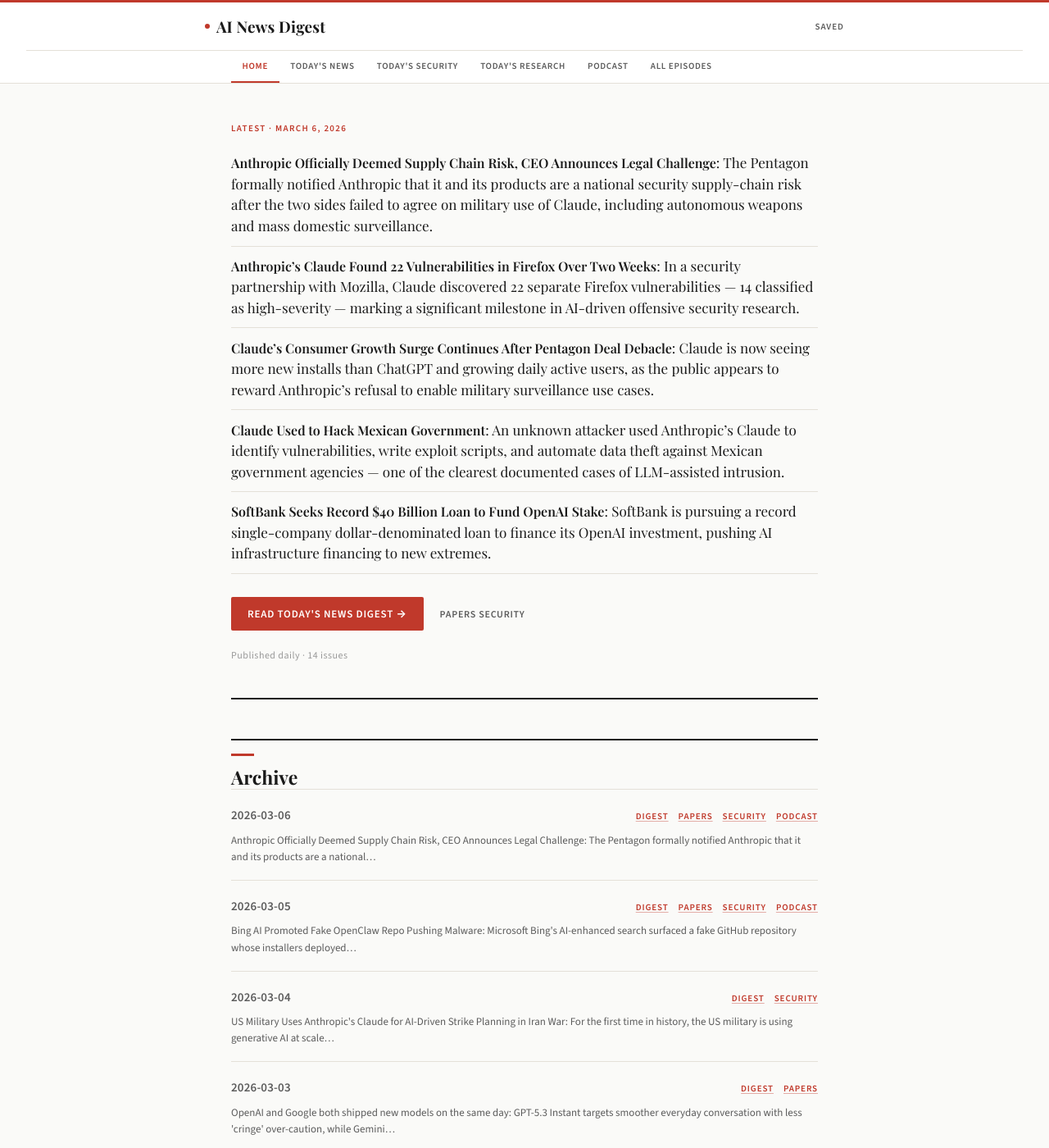
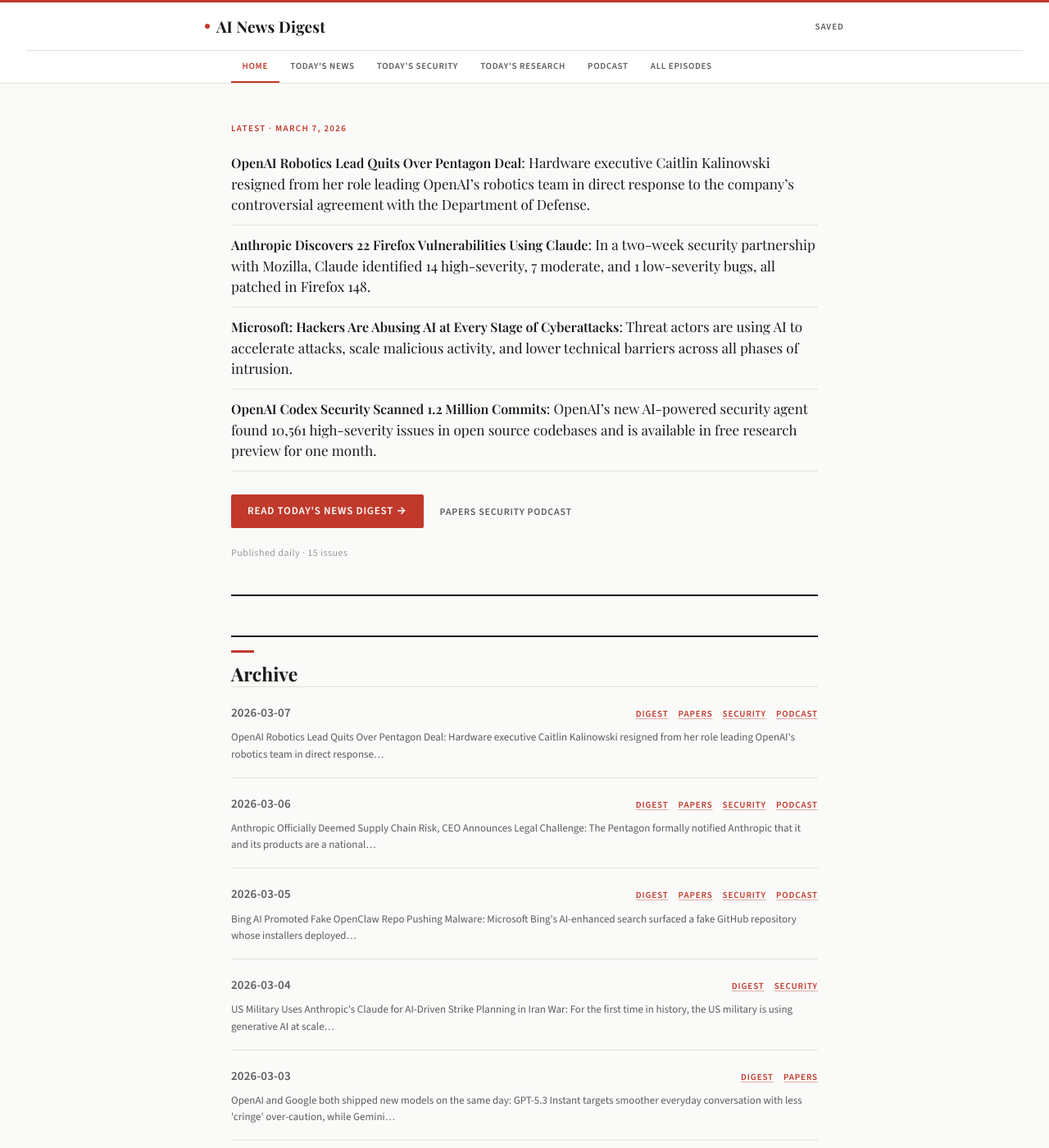
Before and after one commit to eddyariki/news-feed-digest, a Jekyll site: the page built from index.md, in a window 1280 px wide and 1400 px high. Shown: the whole window at 82% size. Built offline with Jekyll 4.4.1, drawn with Linux system fonts in a browser that asks for light colours; some web fonts are replaced.

Commit message:
Add digest for 2026-03-07

```diff
--- a/_data/archive.yml
+++ b/_data/archive.yml
@@ -12,3 +12,4 @@
 - "2026-03-04"
 - "2026-03-05"
 - "2026-03-06"
+- "2026-03-07"
--- a/index.md
+++ b/index.md
@@ -1,18 +1,23 @@
 ---
 title: AI News Digest
 layout: home
-hero_date: "March 6, 2026"
+hero_date: "March 7, 2026"
 hero_primary_label: "Read Today's News Digest"
-hero_primary_link: "2026-03-06/digest"
-hero_secondary: "[Papers](2026-03-06/papers) [Security](2026-03-06/security)"
-issue_count: 14
+hero_primary_link: "2026-03-07/digest"
+hero_secondary: "[Papers](2026-03-07/papers) [Security](2026-03-07/security) [Podcast](2026-03-07/podcast)"
+issue_count: 15
 highlights: |
-  - **[Anthropic Officially Deemed Supply Chain Risk, CEO Announces Legal Challenge](https://the-decoder.com/anthropic-officially-deemed-supply-chain-risk-ceo-amodei-announces-legal-challenge/)**: The Pentagon formally notified Anthropic that it and its products are a national security supply-chain risk after the two sides failed to agree on military use of Claude, including autonomous weapons and mass domestic surveillance.
-  - **[Anthropic's Claude Found 22 Vulnerabilities in Firefox Over Two Weeks](https://techcrunch.com/2026/03/06/anthropics-claude-found-22-vulnerabilities-in-firefox-over-two-weeks/)**: In a security partnership with Mozilla, Claude discovered 22 separate Firefox vulnerabilities — 14 classified as high-severity — marking a significant milestone in AI-driven offensive security research.
-  - **[Claude's Consumer Growth Surge Continues After Pentagon Deal Debacle](https://techcrunch.com/2026/03/06/claudes-consumer-growth-surge-continues-after-pentagon-deal-debacle/)**: Claude is now seeing more new installs than ChatGPT and growing daily active users, as the public appears to reward Anthropic's refusal to enable military surveillance use cases.
-  - **[Claude Used to Hack Mexican Government](https://www.schneier.com/blog/archives/2026/03/claude-used-to-hack-mexican-government.html)**: An unknown attacker used Anthropic's Claude to identify vulnerabilities, write exploit scripts, and automate data theft against Mexican government agencies — one of the clearest documented cases of LLM-assisted intrusion.
-  - **[SoftBank Seeks Record $40 Billion Loan to Fund OpenAI Stake](https://the-decoder.com/softbank-seeks-record-40-billion-loan-to-fund-openai-stake/)**: SoftBank is pursuing a record single-company dollar-denominated loan to finance its OpenAI investment, pushing AI infrastructure financing to new extremes.
+  - **[OpenAI Robotics Lead Quits Over Pentagon Deal](https://techcrunch.com/2026/03/07/openai-robotics-lead-caitlin-kalinowski-quits-in-response-to-pentagon-deal/)**: Hardware executive Caitlin Kalinowski resigned from her role leading OpenAI's robotics team in direct response to the company's controversial agreement with the Department of Defense.
+  - **[Anthropic Discovers 22 Firefox Vulnerabilities Using Claude](https://thehackernews.com/2026/03/anthropic-finds-22-firefox.html)**: In a two-week security partnership with Mozilla, Claude identified 14 high-severity, 7 moderate, and 1 low-severity bugs, all patched in Firefox 148.
+  - **[Microsoft: Hackers Are Abusing AI at Every Stage of Cyberattacks](https://www.bleepingcomputer.com/news/security/microsoft-hackers-abusing-ai-at-every-stage-of-cyberattacks/)**: Threat actors are using AI to accelerate attacks, scale malicious activity, and lower technical barriers across all phases of intrusion.
+  - **[OpenAI Codex Security Scanned 1.2 Million Commits](https://thehackernews.com/2026/03/openai-codex-security-scanned-12.html)**: OpenAI's new AI-powered security agent found 10,561 high-severity issues in open source codebases and is available in free research preview for one month.
 archive:
+  - date: "2026-03-07"
+    has_papers: true
+    has_security: true
+    has_weekly: false
+    has_podcast: true
+    highlight: "OpenAI Robotics Lead Quits Over Pentagon Deal: Hardware executive Caitlin Kalinowski resigned from her role leading OpenAI's robotics team in direct response…"
   - date: "2026-03-06"
     has_papers: true
     has_security: true
```
Also changed, not shown: 2026-03-07/digest.md (added, +66 -0 lines), 2026-03-07/factcheck.md (added, +35 -0 lines), 2026-03-07/papers.md (added, +7 -0 lines), 2026-03-07/podcast.md (added, +44 -0 lines), 2026-03-07/security.md (added, +31 -0 lines), 2 other files.
